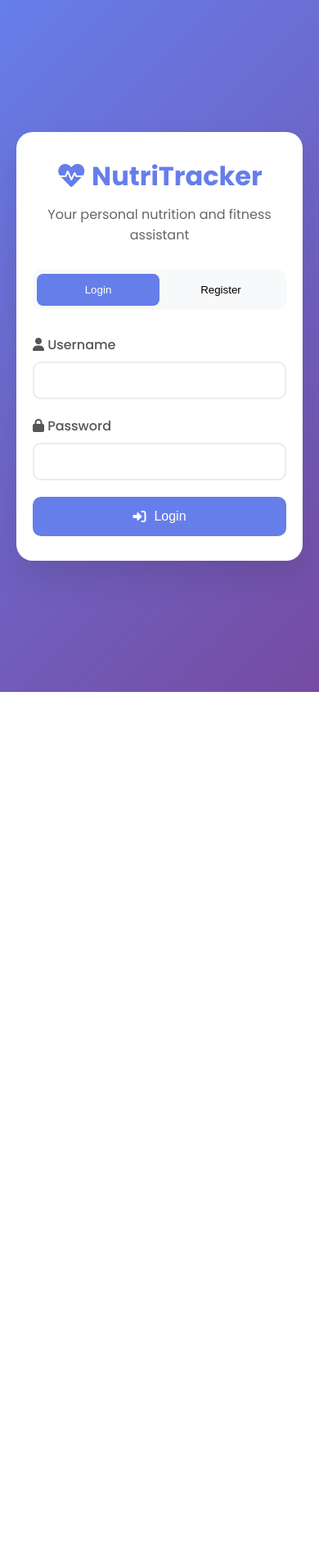
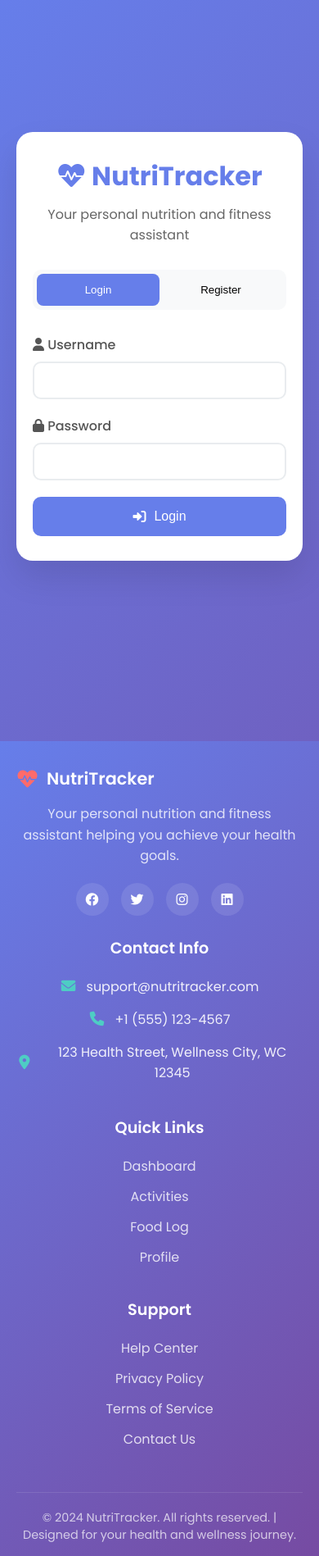
Before and after one commit to rubulhoquechoudhury/fitness-app, a Flask app: page / in a window 390 px wide. Shown: the whole page at 82% size. Before the commit the page ends 844 px from the top, so only its background shows below. Run offline with Flask 3, Linux system fonts and the light colour scheme.

Commit message:
Add responsive footer with brand, contact, and quick links sections
Co-authored-by: rubulhoquechoudhury <rubulhoquechoudhury@jist.ac.in>

```diff
--- a/static/css/style.css
+++ b/static/css/style.css
@@ -690,3 +690,165 @@ body {
 .meal-lunch { border-left-color: #4caf50; }
 .meal-dinner { border-left-color: #9c27b0; }
 .meal-snack { border-left-color: #607d8b; }
+
+/* Footer Styles */
+.footer {
+    background: linear-gradient(135deg, #667eea 0%, #764ba2 100%);
+    color: white;
+    margin-top: 60px;
+    padding: 50px 0 20px 0;
+}
+
+.footer-container {
+    max-width: 1200px;
+    margin: 0 auto;
+    padding: 0 20px;
+}
+
+.footer-content {
+    display: grid;
+    grid-template-columns: repeat(auto-fit, minmax(250px, 1fr));
+    gap: 40px;
+    margin-bottom: 40px;
+}
+
+.footer-section h4 {
+    color: white;
+    font-size: 1.2rem;
+    margin-bottom: 20px;
+    font-weight: 600;
+}
+
+.footer-brand {
+    display: flex;
+    align-items: center;
+    gap: 10px;
+    font-size: 1.5rem;
+    font-weight: 600;
+    margin-bottom: 15px;
+}
+
+.footer-brand i {
+    font-size: 1.8rem;
+    color: #ff6b6b;
+}
+
+.footer-section p {
+    color: rgba(255, 255, 255, 0.8);
+    line-height: 1.6;
+    margin-bottom: 20px;
+}
+
+.footer-social {
+    display: flex;
+    gap: 15px;
+}
+
+.social-link {
+    display: flex;
+    align-items: center;
+    justify-content: center;
+    width: 40px;
+    height: 40px;
+    background: rgba(255, 255, 255, 0.1);
+    border-radius: 50%;
+    color: white;
+    text-decoration: none;
+    transition: all 0.3s ease;
+}
+
+.social-link:hover {
+    background: rgba(255, 255, 255, 0.2);
+    transform: translateY(-2px);
+    color: #ff6b6b;
+}
+
+.contact-item {
+    display: flex;
+    align-items: center;
+    gap: 12px;
+    margin-bottom: 15px;
+    color: rgba(255, 255, 255, 0.9);
+}
+
+.contact-item i {
+    font-size: 1.1rem;
+    color: #4ecdc4;
+    width: 20px;
+}
+
+.footer-links {
+    list-style: none;
+    padding: 0;
+    margin: 0;
+}
+
+.footer-links li {
+    margin-bottom: 12px;
+}
+
+.footer-links a {
+    color: rgba(255, 255, 255, 0.8);
+    text-decoration: none;
+    transition: color 0.3s ease;
+    display: flex;
+    align-items: center;
+    gap: 8px;
+}
+
+.footer-links a:hover {
+    color: #4ecdc4;
+    padding-left: 5px;
+}
+
+.footer-bottom {
+    border-top: 1px solid rgba(255, 255, 255, 0.1);
+    padding-top: 20px;
+    text-align: center;
+    color: rgba(255, 255, 255, 0.7);
+    font-size: 0.9rem;
+}
+
+/* Footer Responsive Design */
+@media (max-width: 768px) {
+    .footer {
+        padding: 40px 0 20px 0;
+    }
+
+    .footer-content {
+        grid-template-columns: repeat(auto-fit, minmax(200px, 1fr));
+        gap: 30px;
+    }
+
+    .footer-brand {
+        font-size: 1.3rem;
+    }
+
+    .footer-brand i {
+        font-size: 1.5rem;
+    }
+}
+
+@media (max-width: 480px) {
+    .footer {
+        padding: 30px 0 15px 0;
+    }
+
+    .footer-content {
+        grid-template-columns: 1fr;
+        gap: 25px;
+        text-align: center;
+    }
+
+    .footer-social {
+        justify-content: center;
+    }
+
+    .contact-item {
+        justify-content: center;
+    }
+
+    .footer-links a {
+        justify-content: center;
+    }
+}
--- a/templates/index.html
+++ b/templates/index.html
@@ -339,6 +339,67 @@
     <!-- Toast Notifications -->
     <div id="toastContainer" class="toast-container"></div>
 
+    <!-- Footer -->
+    <footer class="footer">
+        <div class="footer-container">
+            <div class="footer-content">
+                <div class="footer-section">
+                    <div class="footer-brand">
+                        <i class="fas fa-heartbeat"></i>
+                        <span>NutriTracker</span>
+                    </div>
+                    <p>Your personal nutrition and fitness assistant helping you achieve your health goals.</p>
+                    <div class="footer-social">
+                        <a href="#" class="social-link"><i class="fab fa-facebook"></i></a>
+                        <a href="#" class="social-link"><i class="fab fa-twitter"></i></a>
+                        <a href="#" class="social-link"><i class="fab fa-instagram"></i></a>
+                        <a href="#" class="social-link"><i class="fab fa-linkedin"></i></a>
+                    </div>
+                </div>
+
+                <div class="footer-section">
+                    <h4>Contact Info</h4>
+                    <div class="contact-item">
+                        <i class="fas fa-envelope"></i>
+                        <span>support@nutritracker.com</span>
+                    </div>
+                    <div class="contact-item">
+                        <i class="fas fa-phone"></i>
+                        <span>+1 (555) 123-4567</span>
+                    </div>
+                    <div class="contact-item">
+                        <i class="fas fa-map-marker-alt"></i>
+                        <span>123 Health Street, Wellness City, WC 12345</span>
+                    </div>
+                </div>
+
+                <div class="footer-section">
+                    <h4>Quick Links</h4>
+                    <ul class="footer-links">
+                        <li><a href="#" onclick="showSection('dashboard')">Dashboard</a></li>
+                        <li><a href="#" onclick="showSection('activities')">Activities</a></li>
+                        <li><a href="#" onclick="showSection('food')">Food Log</a></li>
+                        <li><a href="#" onclick="showSection('profile')">Profile</a></li>
+                    </ul>
+                </div>
+
+                <div class="footer-section">
+                    <h4>Support</h4>
+                    <ul class="footer-links">
+                        <li><a href="#">Help Center</a></li>
+                        <li><a href="#">Privacy Policy</a></li>
+                        <li><a href="#">Terms of Service</a></li>
+                        <li><a href="#">Contact Us</a></li>
+                    </ul>
+                </div>
+            </div>
+
+            <div class="footer-bottom">
+                <p>&copy; 2024 NutriTracker. All rights reserved. | Designed for your health and wellness journey.</p>
+            </div>
+        </div>
+    </footer>
+
     <script src="{{ url_for('static', filename='js/app.js') }}"></script>
 </body>
 </html>
```
